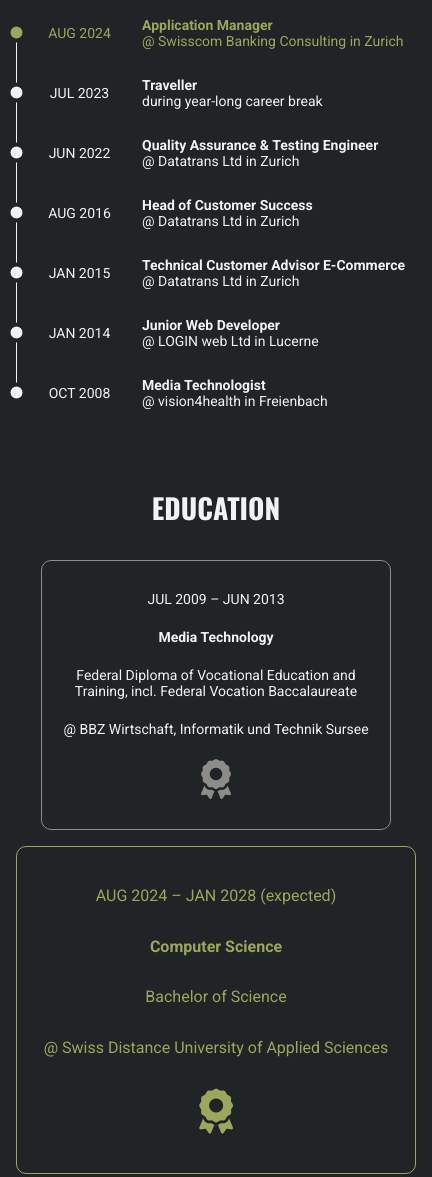
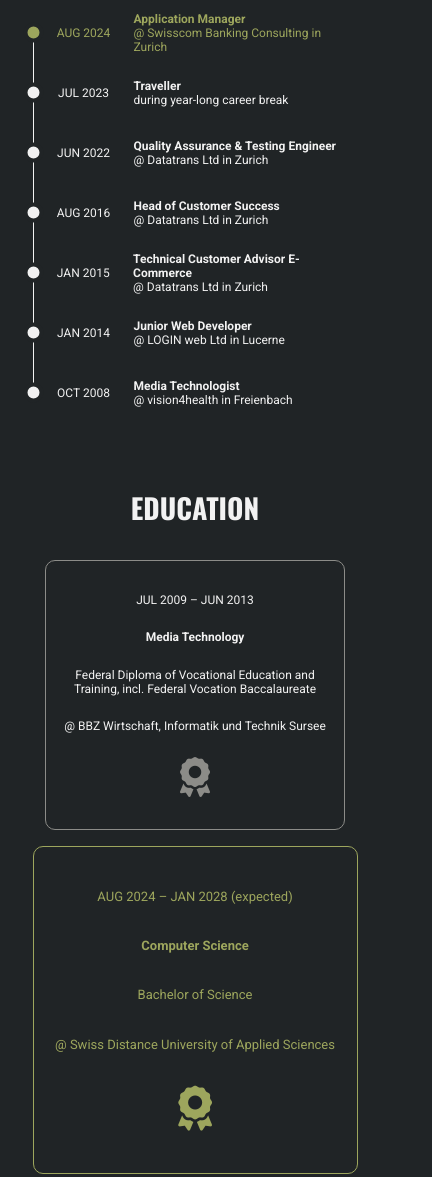
Before and after one commit to mhoehn93/online-cv, a plain HTML site: page src/index.html in a window 390 px wide. Shown: the part 962-2139 px from the top of the page, 432 px wide, since content can reach past the window. Drawn offline with nearby package versions, Linux system fonts and the light colour scheme.

Commit message:
Fixed responsiveness for mobile (< 450px) and added "highlight" class for highlighted diploma

```diff
--- a/src/css/style.css
+++ b/src/css/style.css
@@ -287,7 +287,7 @@
     font-size: 40px;
 }
 
-.diploma:nth-of-type(2) {
+.diploma.highlight {
     flex: 5;
     color: var(--green);
     border-color: var(--green);
@@ -295,7 +295,7 @@
     height: 350px;
 }
 
-.diploma:nth-of-type(2) div i {
+.diploma.highlight div i {
     color: var(--green);
     font-size: 45px;
 }
@@ -405,7 +405,7 @@
         width: 350px;
     }
 
-    .diploma:nth-of-type(2) {
+    .diploma.highlight {
         width: 400px;
     }
 }
@@ -429,6 +429,25 @@
         margin: -0.5rem 0 0 0;
     }
 
+    .job-container {
+        width: 325px;
+        font-size: 12px;
+    }
+
+    .job-container .period {
+        width: 100px;
+    }
+
+    .diploma {
+        width: 300px;
+        font-size: 12px;
+    }
+
+    .diploma.highlight {
+        width: 325px;
+        font-size: 13px;
+    }
+
     #skills .container {
         grid-template-columns: 1fr;
     }
--- a/src/index.html
+++ b/src/index.html
@@ -162,7 +162,7 @@
             <div><i class="fas fa-award"></i></div>
           </section>
 
-          <section class="diploma">
+          <section class="diploma highlight">
             <div class="period">AUG 2024 – JAN 2028 (expected)</div>
             <div class="title">Computer Science</div>
             <div class="degree">Bachelor of Science</div>
```
